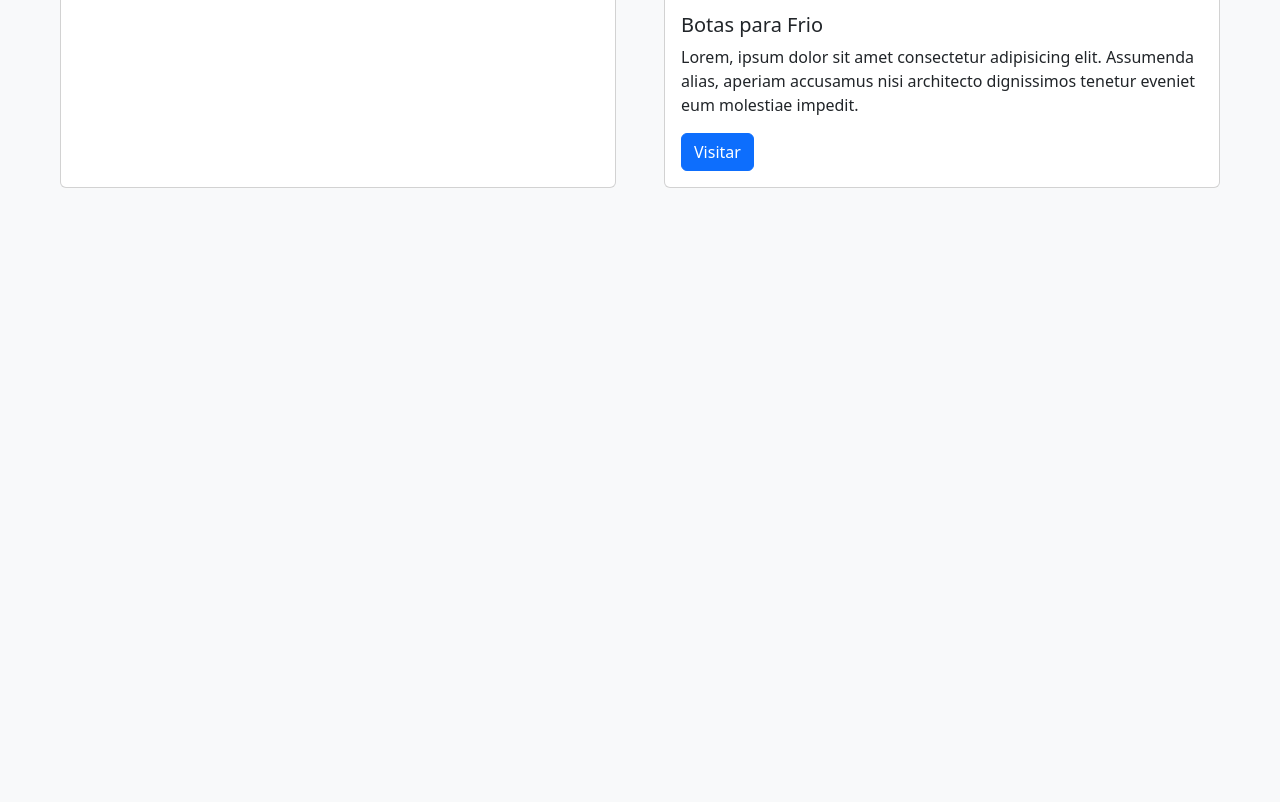
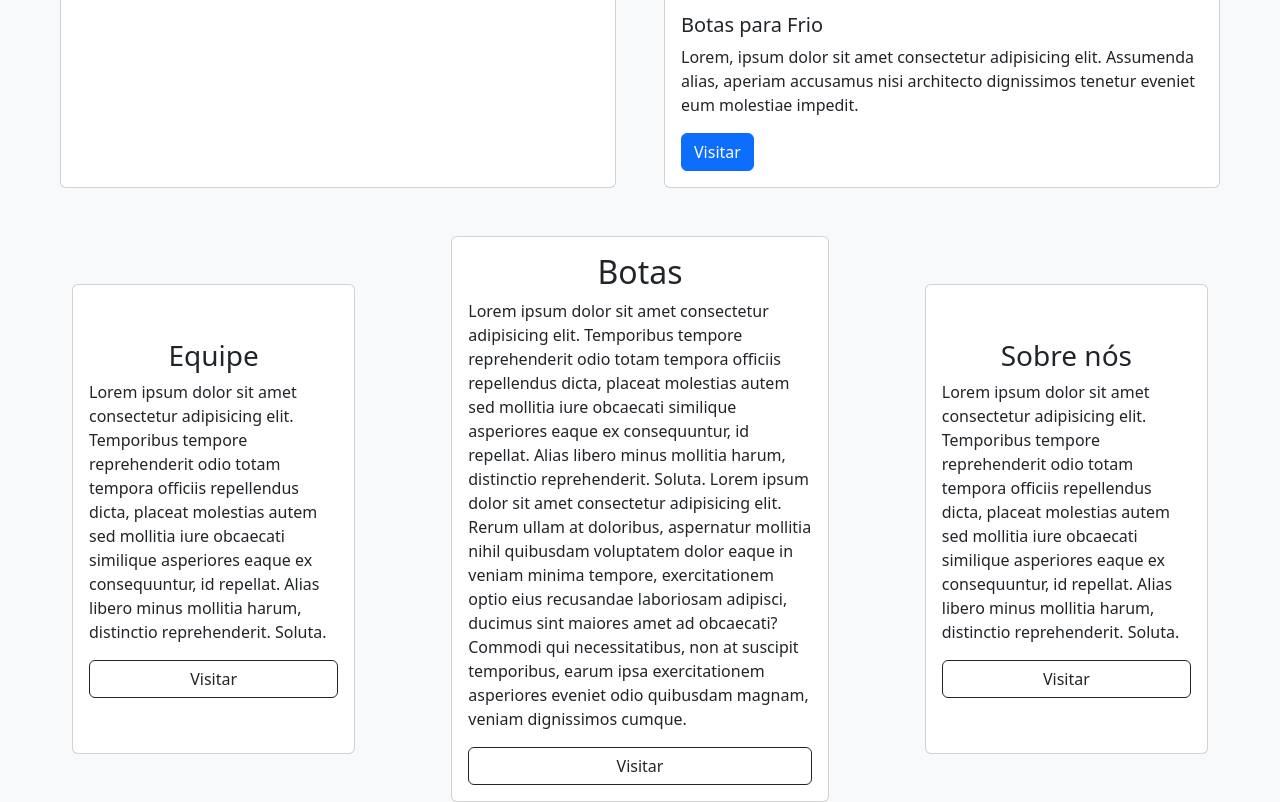
Before and after one commit to Gustavonn07/Projeto-Bootstrap, a plain HTML site: page index.html in a window 1280 px wide. Shown: the part 1496-2298 px from the top of the page. Before the commit the page ends 1732 px from the top, so only its background shows below. Drawn offline with nearby package versions, Linux system fonts and the light colour scheme.

Commit message:
adicionei mais 3 cards

```diff
--- a/index.html
+++ b/index.html
@@ -82,7 +82,7 @@
               <img src="images/lether-boots.jpg" class="card-img-top" alt="...">
               <div class="card-body">
                 <h5 class="card-title">Botas de Couro</h5>
-                <p class="card-text">Lorem ipsum dolor sit, amet consectetur adipisicing elit. Ipsa, nostrum. Eaque laborum assumenda, distinctio suscipit doloribus ratione quas quae quisquam!</p>
+                <p class="card-text">Lorem ipsum dolor sit, amet consectetur adipisicing elit. Ipsa, nostrum. Eaque laborum assumenda, distinctio suscipit doloribus ratione quas quae quisquam Lorem ipsum dolor sit amet consectetur adipisicing elit. Ducimus perspiciatis accusantium tempora? Corporis libero cum aut, sapiente, atque obcaecati labore tenetur voluptatem maiores, enim nulla beatae fuga? Dolorum officiis, aut, labore dolor sapiente id porro nesciunt eligendi nihil obcaecati quod! Lorem ipsum dolor sit amet consectetur adipisicing elit. Corrupti provident natus saepe ea accusantium quibusdam modi est delectus, dolor cum qui porro sunt voluptates aut, repudiandae quam voluptatum. Quia, explicabo? Lorem ipsum dolor sit amet consectetur adipisicing elit.</p>
                 <a href="#" class="btn btn-primary">Visitar</a>
               </div>
             </div>
@@ -95,6 +95,30 @@
               </div>
             </div>
           </section>
+
+          <section class="container-fluid d-flex gap-5">
+            <div class="card m-5" style="width: 30vw;">
+              <div class="card-body d-flex justify-content-center m-auto flex-column">
+                <h3 class="card-title text-center">Equipe</h3>
+                <p class="card-text">Lorem ipsum dolor sit amet consectetur adipisicing elit. Temporibus tempore reprehenderit odio totam tempora officiis repellendus dicta, placeat molestias autem sed mollitia iure obcaecati similique asperiores eaque ex consequuntur, id repellat. Alias libero minus mollitia harum, distinctio reprehenderit. Soluta.</p>
+                <a href="#" class="btn btn-outline-dark">Visitar</a>
+              </div>
+            </div>
+            <div class="card" style="width: 40vw;">
+              <div class="card-body d-flex justify-content-center m-auto flex-column">
+                <h2 class="card-title text-center">Botas</h2>
+                <p class="card-text">Lorem ipsum dolor sit amet consectetur adipisicing elit. Temporibus tempore reprehenderit odio totam tempora officiis repellendus dicta, placeat molestias autem sed mollitia iure obcaecati similique asperiores eaque ex consequuntur, id repellat. Alias libero minus mollitia harum, distinctio reprehenderit. Soluta. Lorem ipsum dolor sit amet consectetur adipisicing elit. Rerum ullam at doloribus, aspernatur mollitia nihil quibusdam voluptatem dolor eaque in veniam minima tempore, exercitationem optio eius recusandae laboriosam adipisci, ducimus sint maiores amet ad obcaecati? Commodi qui necessitatibus, non at suscipit temporibus, earum ipsa exercitationem asperiores eveniet odio quibusdam magnam, veniam dignissimos cumque.</p>
+                <a href="#" class="btn btn-outline-dark">Visitar</a>
+              </div>
+            </div>
+            <div class="card m-5" style="width: 30vw;">
+              <div class="card-body d-flex justify-content-center m-auto flex-column">
+                <h3 class="card-title text-center">Sobre nós</h3>
+                <p class="card-text">Lorem ipsum dolor sit amet consectetur adipisicing elit. Temporibus tempore reprehenderit odio totam tempora officiis repellendus dicta, placeat molestias autem sed mollitia iure obcaecati similique asperiores eaque ex consequuntur, id repellat. Alias libero minus mollitia harum, distinctio reprehenderit. Soluta.</p>
+                <a href="#" class="btn btn-outline-dark">Visitar</a>
+              </div>
+            </div>
+          </section>
     </main>
 
 
```
